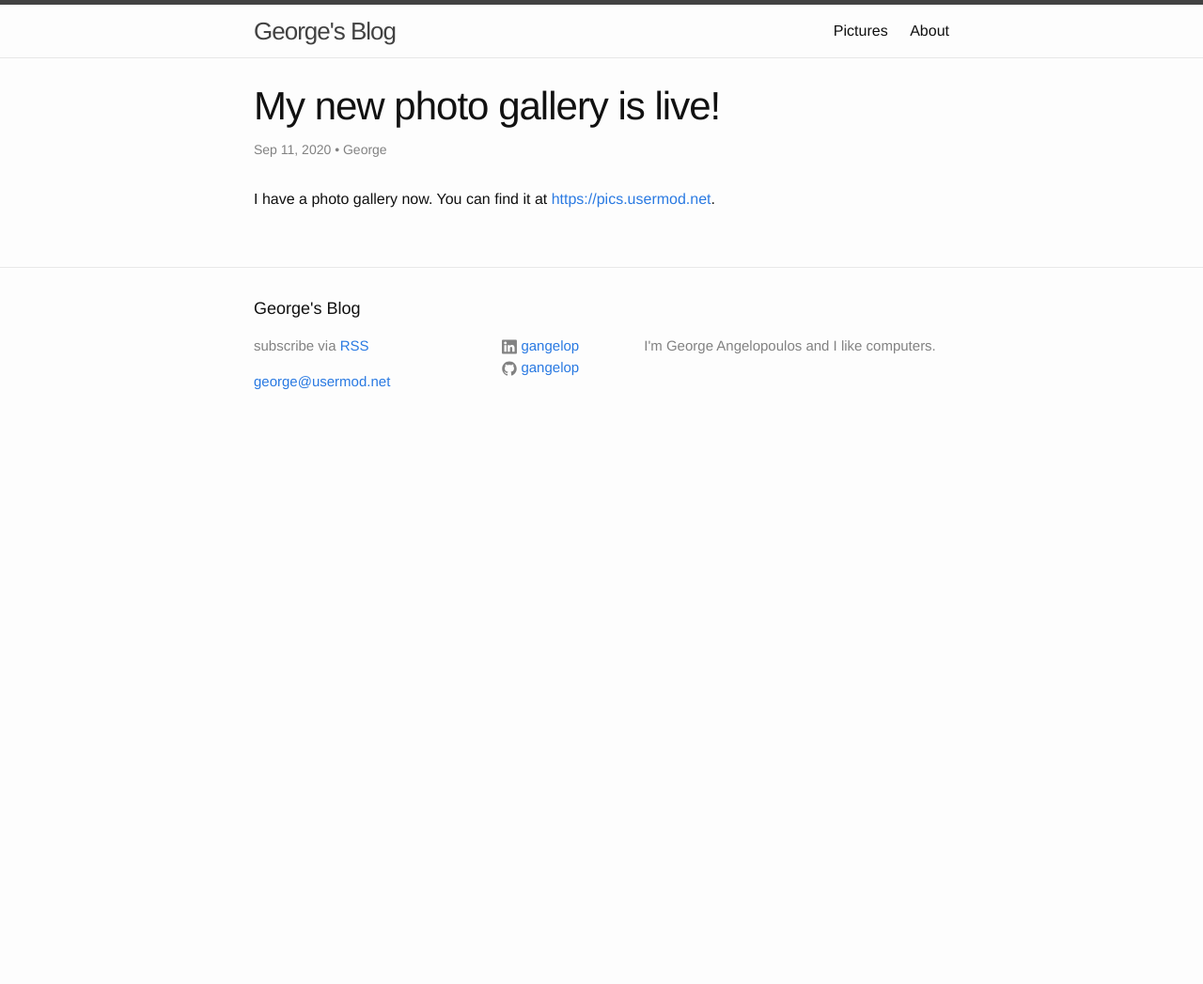
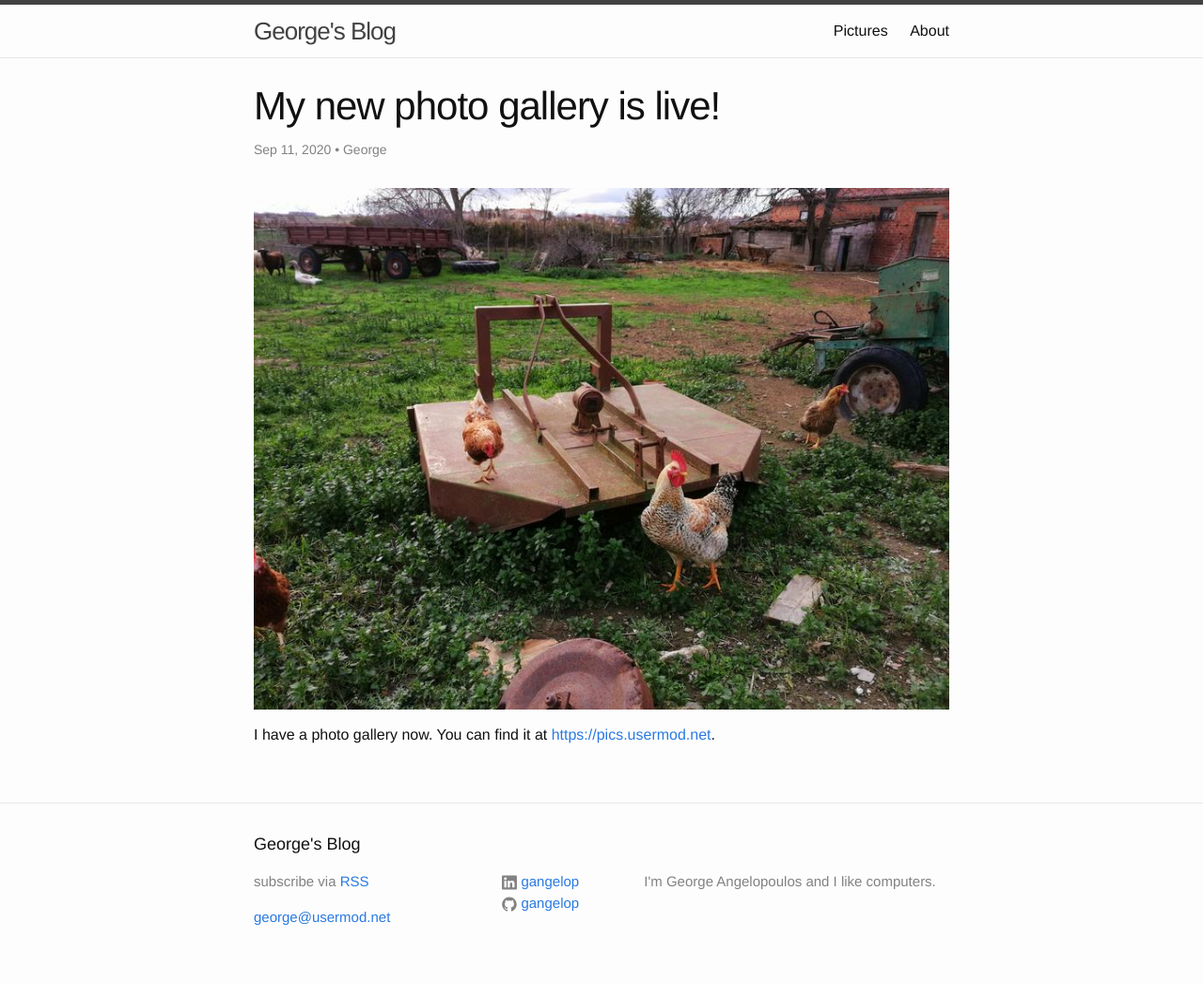
Before and after one commit to gangelop/lathan.github.io, a Jekyll site: the page built from _posts/2020-09-11-pics.md, in a window 1280 px wide. Shown: the whole page at 94% size. Built offline with Jekyll 4.4.1, drawn with Linux system fonts in a browser that asks for light colours; before the commit the page ends 900 px from its top, so only the background shows below that.

Commit message:
edit pics post, add pic

```diff
--- a/_posts/2020-09-11-pics.md
+++ b/_posts/2020-09-11-pics.md
@@ -11,4 +11,6 @@ tags:
   - prosopopee
 ---
 
+[![chicken](/static/IMG_20191213_155911-x600.jpg)](https://pics.usermod.net/greek-army-zoo)
+
 I have a photo gallery now. You can find it at [https://pics.usermod.net](https://pics.usermod.net).
```
Also changed, not shown: static/IMG_20191213_155911-x600.jpg (added).
